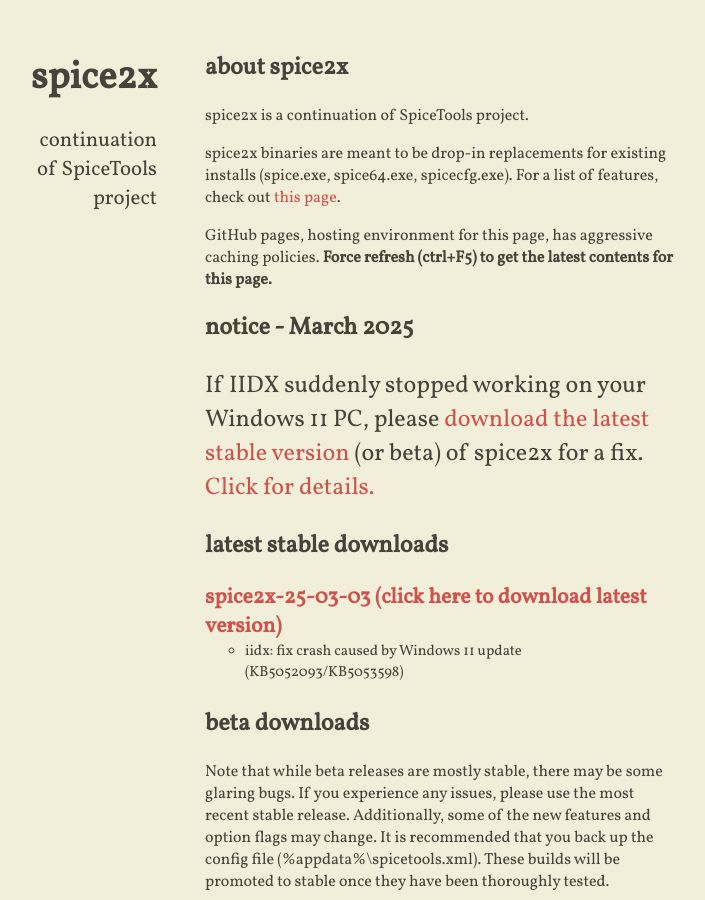
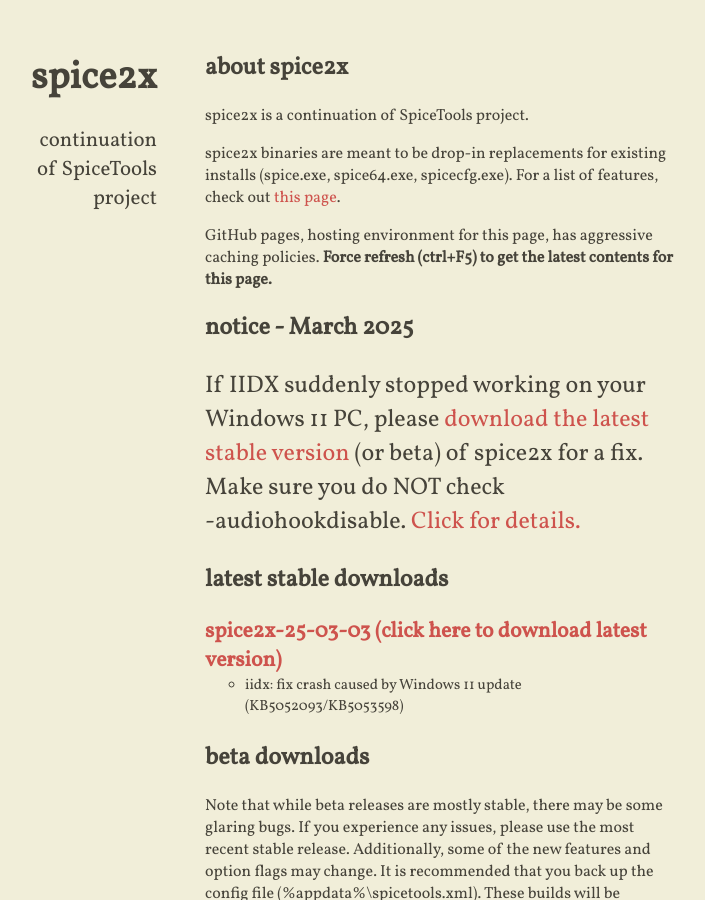
Before and after one commit to spice2x/spice2x.github.io, a Jekyll site: the page built from docs/index.html, in a window 1280 px wide and 900 px high. Shown: the whole window, without its empty margins (299-1004 px from the left). Built offline with Jekyll 4.4.1, drawn with Linux system fonts in a browser that asks for light colours; nearby versions of some CDN libraries.

Commit message:
add a warning

```diff
--- a/docs/_includes/content.html
+++ b/docs/_includes/content.html
@@ -16,7 +16,7 @@
   <a class="download-link" href="https://github.com/spice2x/spice2x.github.io/releases/download/25-03-03/spice2x-25-03-03.zip">
     download the latest stable version
   </a>
-  (or beta) of spice2x for a fix.
+  (or beta) of spice2x for a fix. Make sure you do NOT check <span style="white-space: nowrap;">-audiohookdisable</span>.
   <a href="https://github.com/spice2x/spice2x.github.io/issues/260">Click for details.</a>
 </p>
 
```
